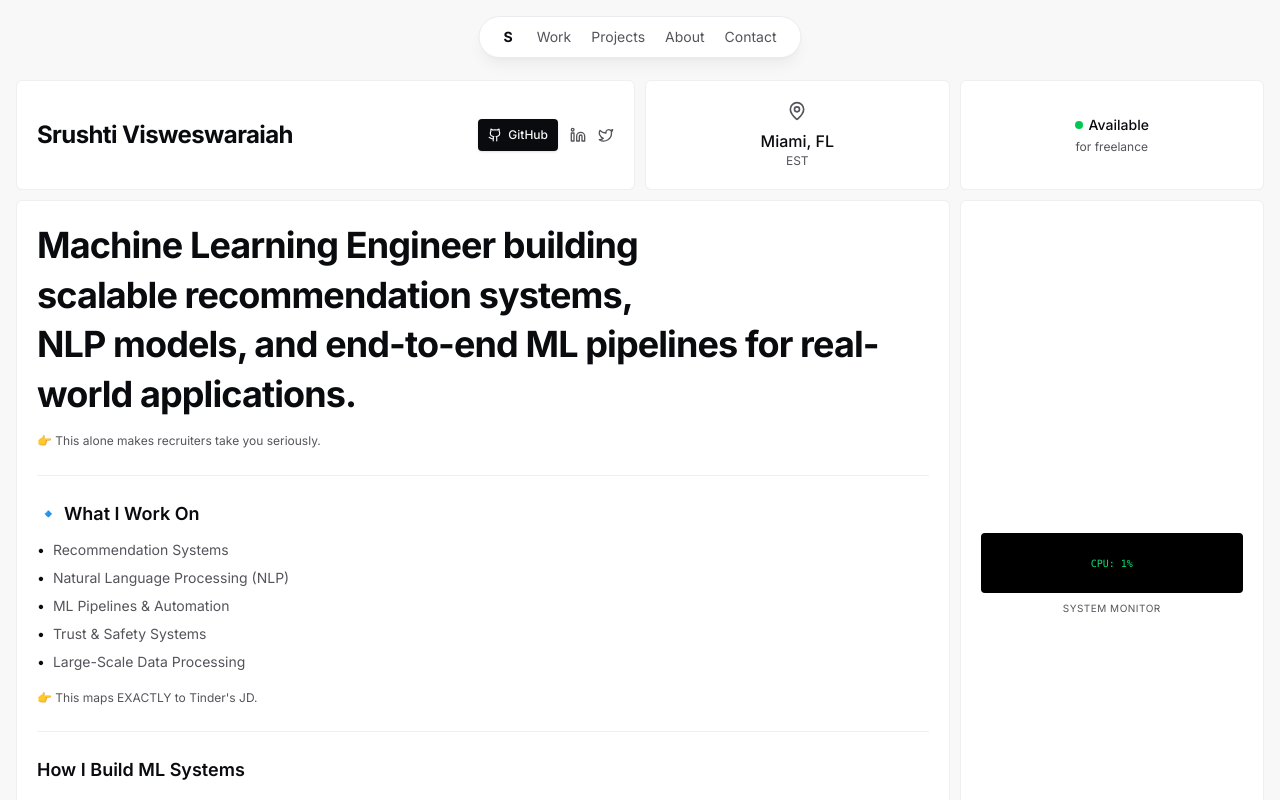
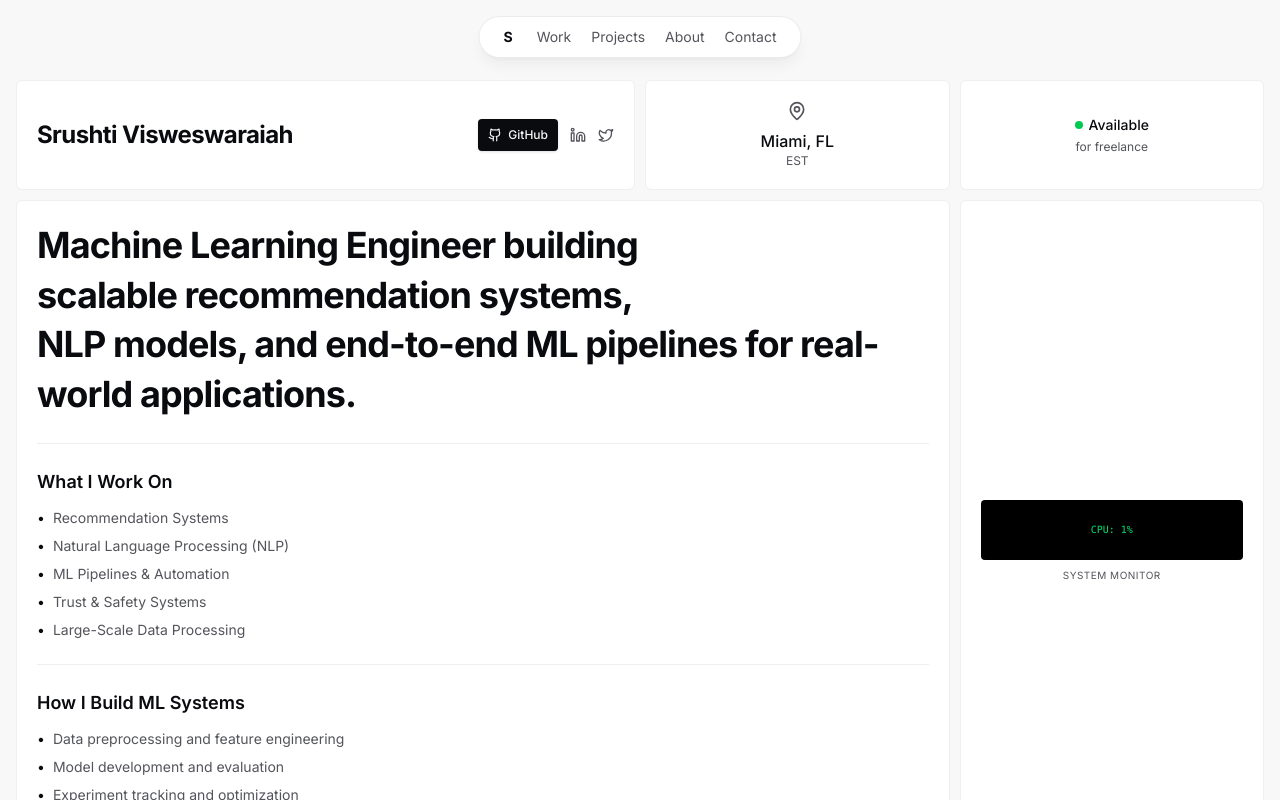
Before and after one commit to Sv542/srushti-portfolio, a Next.js app: page / in a window 1280 px wide. Shown: the top 800 px of the page. Built offline with nearby package versions, Linux system fonts and the light colour scheme.

Commit message:
Update page.tsx

```diff
--- a/app/page.tsx
+++ b/app/page.tsx
@@ -192,14 +192,12 @@ export default function Home() {
                   <br />
                   NLP models, and end-to-end ML pipelines for real-world applications.
                 </h1>
-                <p className="text-xs text-muted-foreground mt-3 leading-relaxed">
-                  👉 This alone makes recruiters take you seriously.
-                </p>
+
               </div>
               <Separator className="opacity-40" />
               <div>
                 <h2 className="font-display text-base md:text-lg font-semibold mb-3">
-                  🔹 What I Work On
+                   What I Work On
                 </h2>
                 <ul className="space-y-2 text-sm text-muted-foreground">
                   {whatIWorkOn.map((item) => (
@@ -209,9 +207,7 @@ export default function Home() {
                     </li>
                   ))}
                 </ul>
-                <p className="text-xs text-muted-foreground mt-4 leading-relaxed">
-                  👉 This maps EXACTLY to Tinder&apos;s JD.
-                </p>
+
               </div>
               <Separator className="opacity-40" />
               <div>
```
